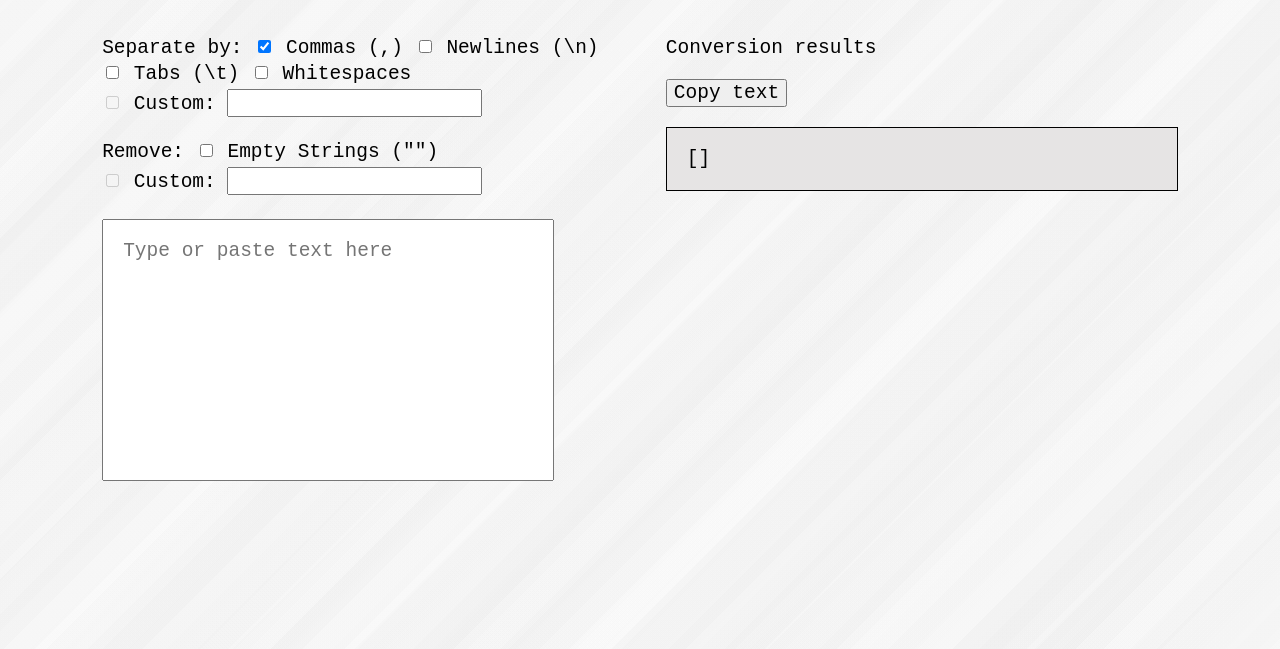
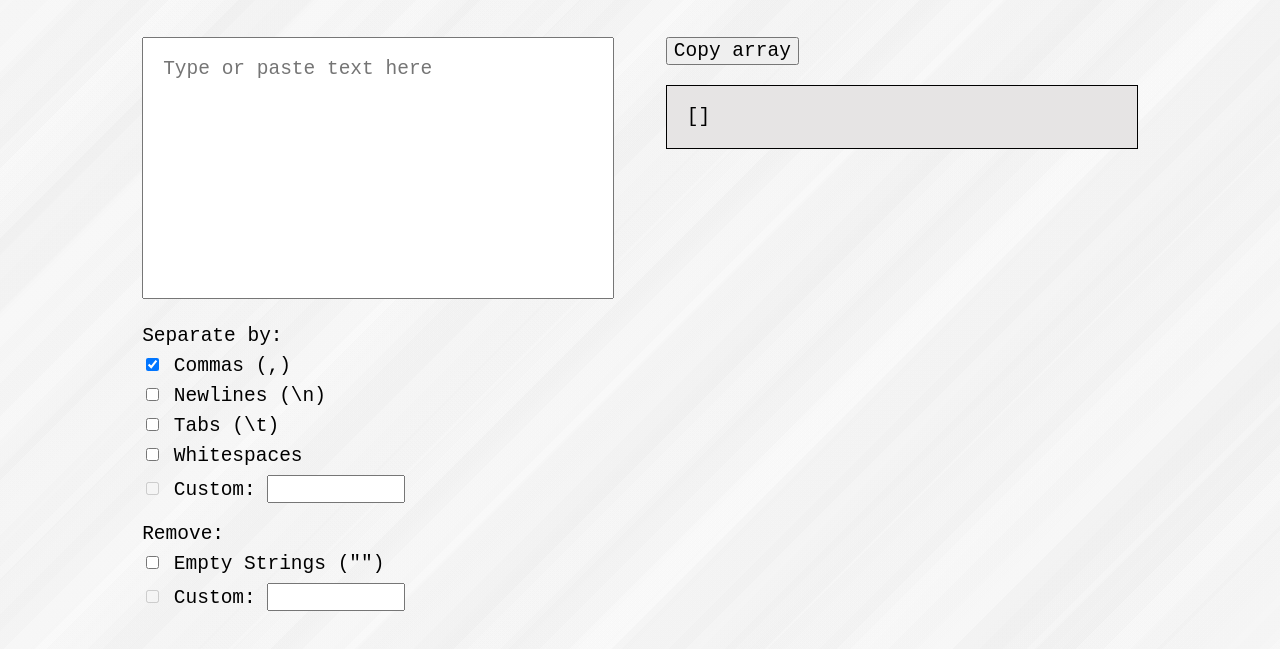
Before and after one commit to charlestol/text-to-code, a plain HTML site: page public/index.html in a window 1280 px wide. Shown: the part 87-736 px from the top of the page. Drawn offline with Linux system fonts and the light colour scheme; some packages are replaced by stand-ins of ours.

Commit message:
restyled page

```diff
--- a/public/index.css
+++ b/public/index.css
@@ -31,22 +31,25 @@ h1 {
     vertical-align:top;
     padding: 20px;
     text-align: left;
+    box-sizing: border-box;
 }
 
-.separaters span, .removers span {
-    display: inline-block;
-    margin-bottom: 4px;
+.separators > *, .removers > * {
+    margin-top: 8px;
+}
+
+#customSeparatorInput, #customRemoverInput {
+    max-width: 130px;
+    /* width: 100%; */
 }
 
 textarea {
     resize: none;
     padding: 20px;
-    width: 80%;
+    width: 100%;
     font-size: 1em;
-}
-
-.result-heading {
-    margin-top: 0;
+    margin-bottom: 20px;
+    box-sizing: border-box;
 }
 
 #result {
@@ -60,7 +63,7 @@ textarea {
 @media screen and (max-width: 767px) {
     .col {
         display: block;
-        width: 90%;
+        width: 100%;
     }
 }
 
@@ -74,18 +77,20 @@ input {
     margin-bottom: 20px;
 }
 
-.filters, .removers {
-    margin: 20px 0;
-    word-wrap: break-word;
+.separators {
+    margin-bottom: 20px;
 }
 
-.filters > span, .removers > span {
+.separators > span, .removers > span {
     white-space: nowrap;
 }
 
 .tooltip {
     position: relative;
 }
+  #copyBtn {
+    margin-bottom: 20px;
+  }
 
   .tooltip .tooltiptext {
     visibility: hidden;
--- a/public/index.html
+++ b/public/index.html
@@ -5,7 +5,7 @@
     <meta name="description" content="Convert text to an array for your programming/code.">
     <meta name="keywords" content="array, array maker, array builder, text, code, programming, text to code, text to programming code">
     <meta name="viewport" content="width=device-width, initial-scale=1.0">
-    <link rel="stylesheet" href="index.css">
+    <link rel="stylesheet" href="index.min.css">
     <script src="/__/firebase/8.6.3/firebase-app.js"></script>
     <script defer src="/__/firebase/8.6.2/firebase-analytics.js"></script>
 
@@ -15,57 +15,56 @@
     <h1>Array Maker</h1>
     <div id="container">
         <div class="col">
-            <div class="separaters">
+            <textarea name="" id="textInput" rows="10" placeholder="Type or paste text here"></textarea>
+            <div class="separators">
                 <span>Separate by: </span>
-                <span>
+                <div>
                     <input type="checkbox" id="commas" name="commas" value="," checked>
                     <label for="commas">Commas (,)</label>
-                </span>
-                <span>
+                </div>
+                <div>
                     <input type="checkbox" id="newlines" name="newlines" value="\n">
                     <label for="newlines">Newlines (\n)</label>
-                </span>
-                <span>
+                </div>
+                <div>
                     <input type="checkbox" id="tabs" name="tabs" value="\t">
                     <label for="tabs">Tabs (\t)</label>
-                </span>
-                <span>
+                </div>
+                <div>
                     <input type="checkbox" id="whitespaces" name="whitespaces" value="\s">
                     <label for="whitespaces">Whitespaces</label>
-                </span>
-                <span>
+                </div>
+                <div>
                     <input type="checkbox" id="customSeparator" name="customSeparator" value="" disabled>
                     <label for="customSeparator">
                         Custom: <input type="text" id="customSeparatorInput" />
                     </label>
-                </span>
+                </div>
             </div>
             <div class="removers">
                 <span>Remove: </span>
-                <span>
+                <div>
                     <input type="checkbox" id="emptyStrings" name="emptyStrings" value="empty">
                     <label for="emptyStrings">Empty Strings ("")</label>
-                </span>
-                <span>
+                </div>
+                <div>
                     <input type="checkbox" id="customRemover" name="customRemover" value="" disabled>
                     <label for="customRemover">
                         Custom: <input type="text" id="customRemoverInput" />
                     </label>
-                </span>
+                </div>
             </div>
-            <textarea name="" id="textInput" rows="10" placeholder="Type or paste text here"></textarea>
         </div>
         <div class="col">
-            <p class="result-heading">Conversion results</p>
             <div class="tooltip">
                 <button id="copyBtn">
                   <span class="tooltiptext" id="myTooltip">Copy to clipboard</span>
-                  Copy text
+                  Copy array
                 </button>
             </div>
             <div id="result">[]</div>
         </div>
     </div>
-    <script src="index.js"></script>
+    <script src="index.min.js"></script>
 </body>
 </html>
--- a/public/index.js
+++ b/public/index.js
@@ -2,7 +2,7 @@ const textArea = document.querySelector('textarea');
 const result = document.getElementById('result');
 const copyButton = document.getElementById('copyBtn');
 const tooltip = document.getElementById('myTooltip');
-const separaters = document.querySelectorAll('.separaters input[type=checkbox]');
+const separators = document.querySelectorAll('.separators input[type=checkbox]');
 const removers = document.querySelectorAll('.removers input[type=checkbox]');
 const checkboxes = document.querySelectorAll('input[type=checkbox]');
 
@@ -14,7 +14,7 @@ const customRemoverInput = document.getElementById('customRemoverInput');
 const convertToArray = text => {
     let regex = "";
     let res = [];
-    separaters.forEach(separater => {
+    separators.forEach(separater => {
         if(separater.checked) {
             if(regex.length) {
                 regex += '|';
```
Also changed, not shown: public/index.min.css, public/index.min.js.
